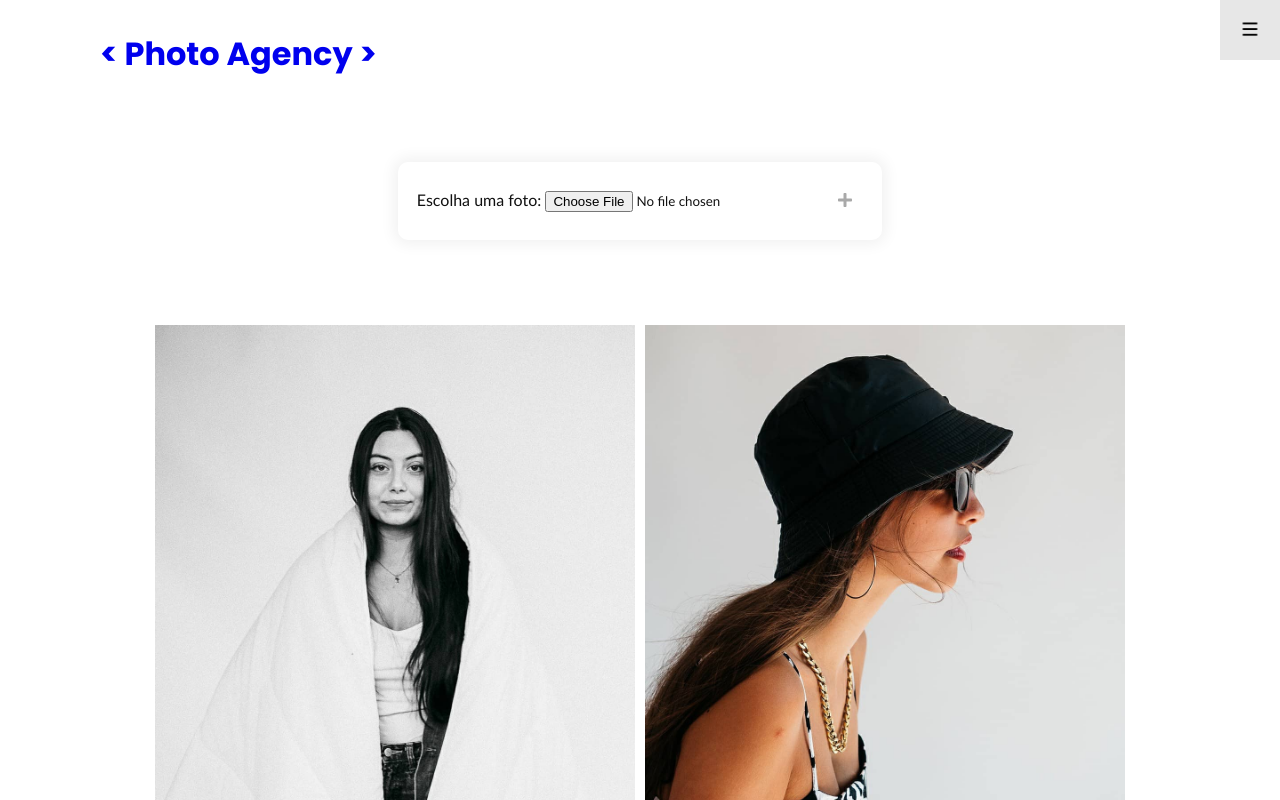
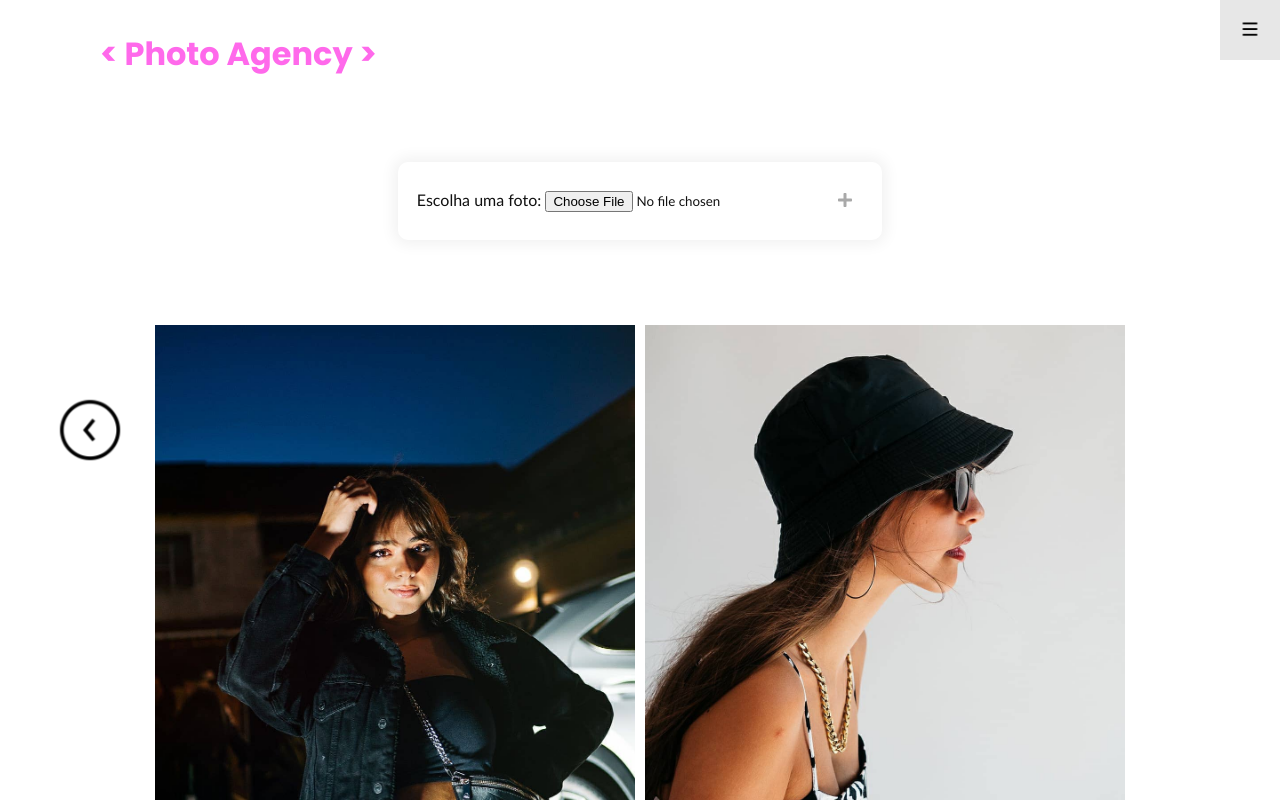
Before and after one commit to BrunoC300/FLAGProjectOne, an Angular app in the folder angularVersion/: page /albuns/1 in a window 1280 px wide. Shown: the top 800 px of the page. Built offline with nearby package versions, Linux system fonts and the light colour scheme.

Commit message:
refactor to use Obs

```diff
--- a/angularVersion/src/app/components/add-photo/add-photo.component.css
+++ b/angularVersion/src/app/components/add-photo/add-photo.component.css
@@ -30,3 +30,18 @@ input[type="file"] {
   border-radius: 10px;
   box-shadow: 0 0 15px 4px rgba(0, 0, 0, 0.06);
 }
+
+.teste {
+  width: 100px;
+  position: fixed;
+  bottom: 0px;
+  left: 40px;
+}
+
+.back-button {
+  position: absolute;
+  bottom: 40vh;
+  width: 100px;
+  height: 100px;
+  padding: 20px;
+}
--- a/angularVersion/src/app/components/add-photo/add-photo.component.html
+++ b/angularVersion/src/app/components/add-photo/add-photo.component.html
@@ -1,5 +1,16 @@
 <form class="form" (submit)="addFoto()">
   <div class="container">
+    <div class="teste">
+      <input
+        class="back-button"
+        type="image"
+        src="/assets/icons/back.png"
+        name="goBack"
+        alt="goBack"
+        (click)="goBack()"
+      />
+    </div>
+
     <div class="adicionarFoto">
       <label class="labelFile" for="file"> Escolha uma foto: </label>
       <input
--- a/angularVersion/src/app/components/add-photo/add-photo.component.ts
+++ b/angularVersion/src/app/components/add-photo/add-photo.component.ts
@@ -1,8 +1,8 @@
 import { Component, OnInit } from '@angular/core';
 import { faPlus } from '@fortawesome/free-solid-svg-icons';
 import { Foto } from '../../models/foto';
-import { FOTOS } from '../../mock-fotos'
 import { FotosService } from '../../fotos.service'
+import { Location } from '@angular/common';
 
 
 
@@ -15,10 +15,9 @@ export class AddPhotoComponent implements OnInit {
   fotos: Foto[] = []
   addIcon = faPlus;
   inputUrl: string = "";
-  constructor(private fotosService: FotosService) { }
+  constructor(private fotosService: FotosService, private location: Location) { }
 
   ngOnInit(): void {
-    this.fotos = this.fotosService.getFotos();
   }
 
   addFoto() {
@@ -33,7 +32,10 @@ export class AddPhotoComponent implements OnInit {
         this.inputUrl = "";
       }
     }
+  }
 
+  goBack(): void {
+    this.location.back(); // Volta da pagina onde veio
   }
 
 }
--- a/angularVersion/src/app/components/album-list/album-list.component.html
+++ b/angularVersion/src/app/components/album-list/album-list.component.html
@@ -24,7 +24,7 @@
     <div
       *ngFor="let album of albuns; let i = index"
       class="item"
-      id="{{ album.id }}"
+      routerLink="/albuns/{{ album.id }}"
     >
       <img src="{{ album.fotos[0].url }}" alt="" />
       <div class="action">
--- a/angularVersion/src/app/components/album-list/album-list.component.ts
+++ b/angularVersion/src/app/components/album-list/album-list.component.ts
@@ -19,7 +19,12 @@ export class AlbumListComponent implements OnInit {
   constructor(private albunsService: FotosService) { }
 
   ngOnInit(): void {
-    this.albuns = this.albunsService.getAlbuns();
+    this.getAlbuns();
+  }
+
+  getAlbuns(): void {
+    this.albunsService.getAlbuns()
+      .subscribe(album => this.albuns = album);
   }
 
   removeAlbum(id: number) {
--- a/angularVersion/src/app/components/album-photo/album-photo.component.ts
+++ b/angularVersion/src/app/components/album-photo/album-photo.component.ts
@@ -1,8 +1,10 @@
 import { Component, OnInit } from '@angular/core';
 import { Foto } from '../../models/foto';
 import { FotosService } from '../../fotos.service'
+import { ActivatedRoute } from '@angular/router';
 import { faTrashAlt } from '@fortawesome/free-solid-svg-icons';
 import { faEdit } from '@fortawesome/free-solid-svg-icons';
+import { Album } from 'src/app/models/album';
 
 @Component({
   selector: 'app-album-photo',
@@ -13,18 +15,25 @@ export class AlbumPhotoComponent implements OnInit {
 
   deleteIcon = faTrashAlt;
   editIcon = faEdit;
+  albuns: Album[] = []
   fotos: Foto[] = []
 
-  constructor(private fotosService: FotosService) { }
+  constructor(private fotosService: FotosService, private route: ActivatedRoute,) { }
 
   ngOnInit(): void {
-    this.fotos = this.fotosService.getFotos();
+    this.getAlbum();
+  }
+
+  getAlbum(): void {
+    const id = Number(this.route.snapshot.paramMap.get('id'));//id porque no routing definimos "detail/:id"
+    this.fotosService.getAlbumById(id)
+      .subscribe(album => this.fotos = album.fotos);
   }
   removeFoto(id: number) {
     const answer = window.confirm("Tem a certeza?");
     if (answer) { this.fotos = this.fotos.filter((v, i) => i !== id); }
-
   }
 
 
+
 }
--- a/angularVersion/src/app/components/header/header.component.css
+++ b/angularVersion/src/app/components/header/header.component.css
@@ -9,6 +9,7 @@
 }
 .logo > a {
   text-decoration: none;
+  color: #ff69eb;
 }
 
 /* TOGGLE */
--- a/angularVersion/src/app/components/main-page/main-page.component.css
+++ b/angularVersion/src/app/components/main-page/main-page.component.css
@@ -12,6 +12,9 @@ section.home {
   position: relative;
   z-index: 10;
   max-width: 600px;
+}
+.home-content > h1 {
+  color: #62466b;
 }
 
 .home-img {
@@ -29,7 +32,7 @@ section.home {
 }
 .primary {
   background: white;
-  border: 0.125em solid black;
+  border: 0.125em solid #62466b;
   cursor: pointer;
   font: 600 1.5rem/1.25 "Montserrat", sans-serif;
   letter-spacing: 0.125em;
@@ -51,7 +54,7 @@ section.home {
 }
 
 .btn::after {
-  border: 0.125em dashed black;
+  border: 0.125em dashed #62466b;
   bottom: -0.125em;
   left: -0.125em;
   right: -0.125em;
@@ -71,7 +74,7 @@ section.home {
   top: 0.125em;
 }
 a {
-  color: black;
+  color: #62466b;
   text-decoration: none;
   border: none;
 }
--- a/angularVersion/src/app/fotos.service.ts
+++ b/angularVersion/src/app/fotos.service.ts
@@ -1,6 +1,7 @@
 import { Injectable } from '@angular/core';
-import { FOTOS } from './mock-fotos'
+import { Observable, of } from 'rxjs';
 import { ALBUNS } from './mock-albuns'
+import { Album } from './models/album';
 
 @Injectable({
   providedIn: 'root'
@@ -9,12 +10,16 @@ export class FotosService {
 
   constructor() { }
 
-  getFotos() {
-    return FOTOS;
+  getAlbuns(): Observable<Album[]> {
+    const albuns = of(ALBUNS);
+    return albuns;
   }
 
-  getAlbuns() {
-    return ALBUNS;
+  getAlbumById(id: number): Observable<Album> {
+    // For now, assume that a hero with the specified `id` always exists.
+    // Error handling will be added in the next step of the tutorial.
+    const albuns = ALBUNS.find(h => h.id === id)!;
+    return of(albuns);
   }
 
 
```
Also changed, not shown: angularVersion/src/assets/icons/back.png (added).
